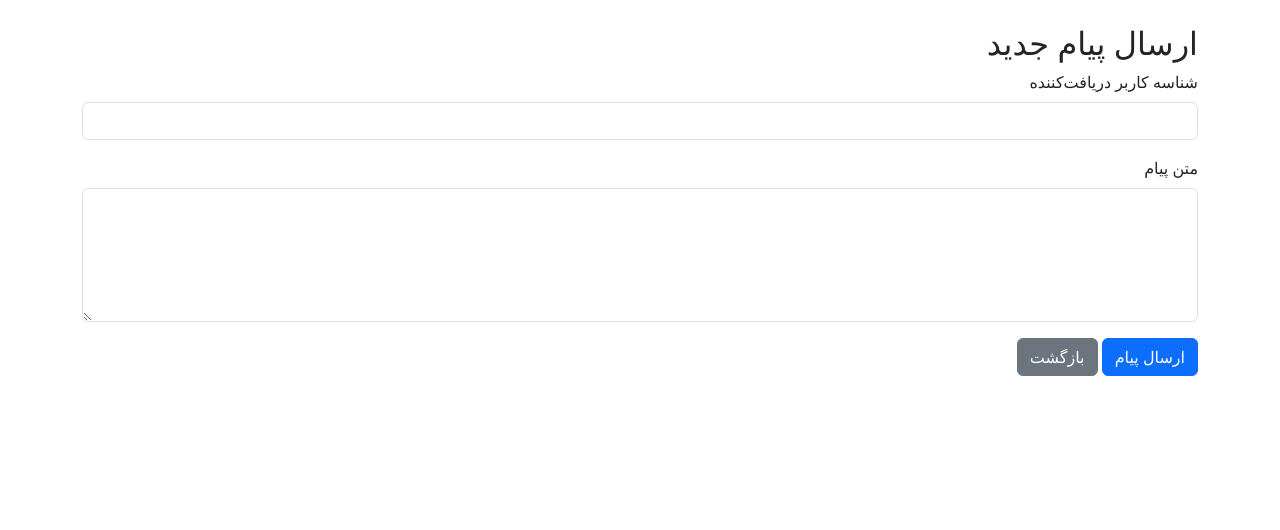
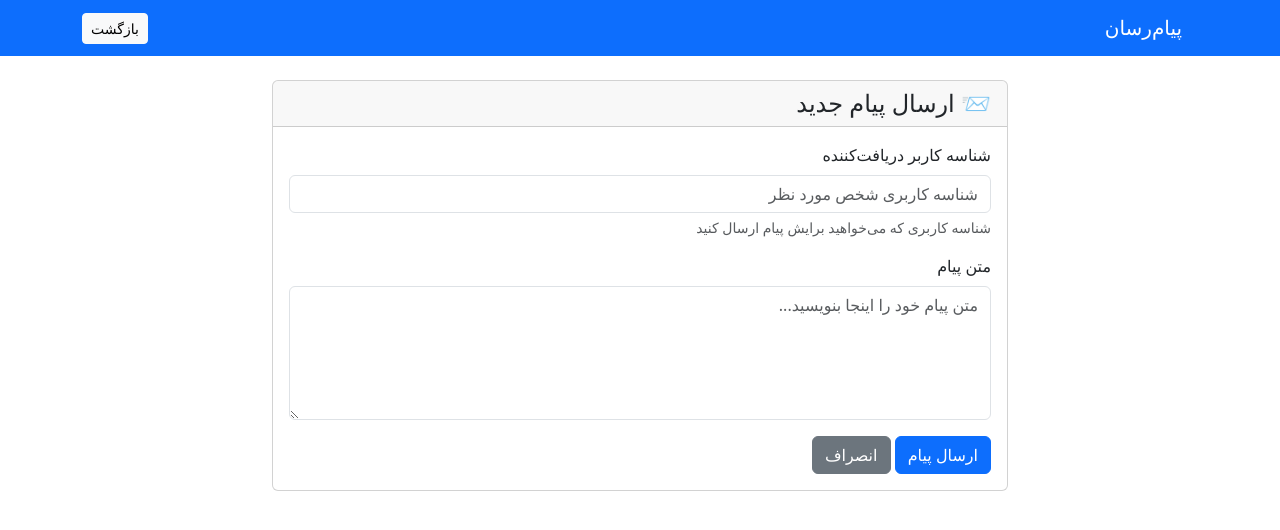
Before and after one commit to 1q23e4rr5/whatsappf, a Flask app: page /send_message in a window 1280 px wide. Shown: the top 530 px of the page. Run offline with Flask 3, Linux system fonts and the light colour scheme; a user stored in the database is signed in.

Commit message:
Update send_message.html

```diff
--- a/templates/send_message.html
+++ b/templates/send_message.html
@@ -6,20 +6,48 @@
     <link href="https://cdn.jsdelivr.net/npm/bootstrap@5.3.0/dist/css/bootstrap.min.css" rel="stylesheet">
 </head>
 <body>
+    <nav class="navbar navbar-dark bg-primary">
+        <div class="container">
+            <span class="navbar-brand">پیام‌رسان</span>
+            <a href="/dashboard" class="btn btn-light btn-sm">بازگشت</a>
+        </div>
+    </nav>
+
     <div class="container mt-4">
-        <h2>ارسال پیام جدید</h2>
+        <div class="row justify-content-center">
+            <div class="col-md-8">
+                <div class="card">
+                    <div class="card-header">
+                        <h4 class="mb-0">📨 ارسال پیام جدید</h4>
+                    </div>
+                    <div class="card-body">
+                        {% with messages = get_flashed_messages(with_categories=true) %}
+                            {% for category, message in messages %}
+                                <div class="alert alert-{{ 'danger' if category == 'error' else 'success' }}">
+                                    {{ message }}
+                                </div>
+                            {% endfor %}
+                        {% endwith %}
+
                         <form method="POST">
                             <div class="mb-3">
                                 <label class="form-label">شناسه کاربر دریافت‌کننده</label>
-                <input type="text" name="receiver_id" class="form-control" required>
+                                <input type="text" name="receiver_id" class="form-control" placeholder="شناسه کاربری شخص مورد نظر" required>
+                                <div class="form-text">شناسه کاربری که می‌خواهید برایش پیام ارسال کنید</div>
                             </div>
+
                             <div class="mb-3">
                                 <label class="form-label">متن پیام</label>
-                <textarea name="message" class="form-control" rows="5" required></textarea>
+                                <textarea name="message" class="form-control" rows="5" placeholder="متن پیام خود را اینجا بنویسید..." required></textarea>
                             </div>
+
                             <button type="submit" class="btn btn-primary">ارسال پیام</button>
-            <a href="/dashboard" class="btn btn-secondary">بازگشت</a>
+                            <a href="/dashboard" class="btn btn-secondary">انصراف</a>
                         </form>
+                    </div>
+                </div>
+            </div>
+        </div>
     </div>
 </body>
 </html>
```
Lines whose indentation alone changed are shown as unchanged.
